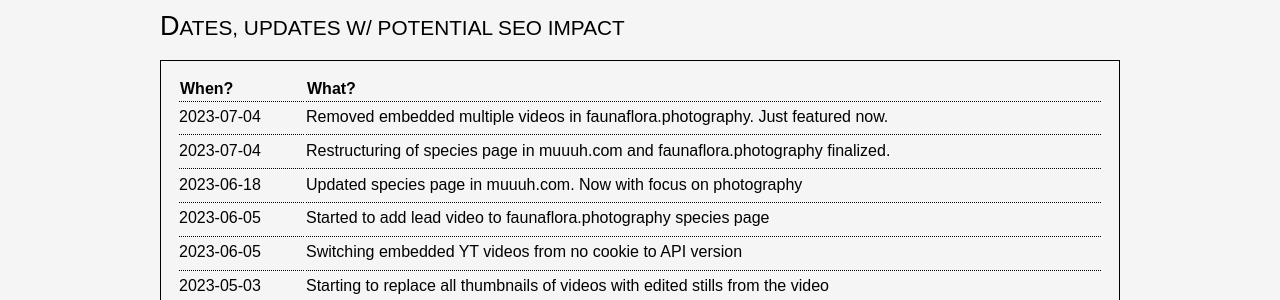
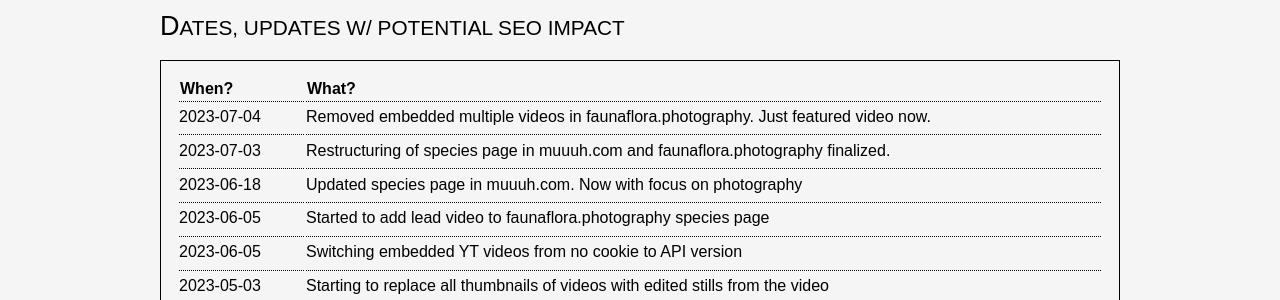
Before and after one commit to KHMuller/khmuller.github.io, a Jekyll site: the page built from index.md, in a window 1280 px wide. Shown: the part 498-798 px from the top of the page. Built offline with Jekyll 4.4.1, drawn with Linux system fonts in a browser that asks for light colours.

Commit message:
Saturday Morning

```diff
--- a/index.md
+++ b/index.md
@@ -21,8 +21,8 @@ Exploring the principles of evolutionary biology, self-awareness, empathy, and c
 
 |When?|What?|
 |:---|:---|
-|2023-07-04|Removed embedded multiple videos in faunaflora.photography. Just featured now.|
-|2023-07-04|Restructuring of species page in muuuh.com and faunaflora.photography finalized.|
+|2023-07-04|Removed embedded multiple videos in faunaflora.photography. Just featured video now.|
+|2023-07-03|Restructuring of species page in muuuh.com and faunaflora.photography finalized.|
 |2023-06-18|Updated species page in muuuh.com. Now with focus on photography|
 |2023-06-05|Started to add lead video to faunaflora.photography species page|
 |2023-06-05|Switching embedded YT videos from no cookie to API version|
```
